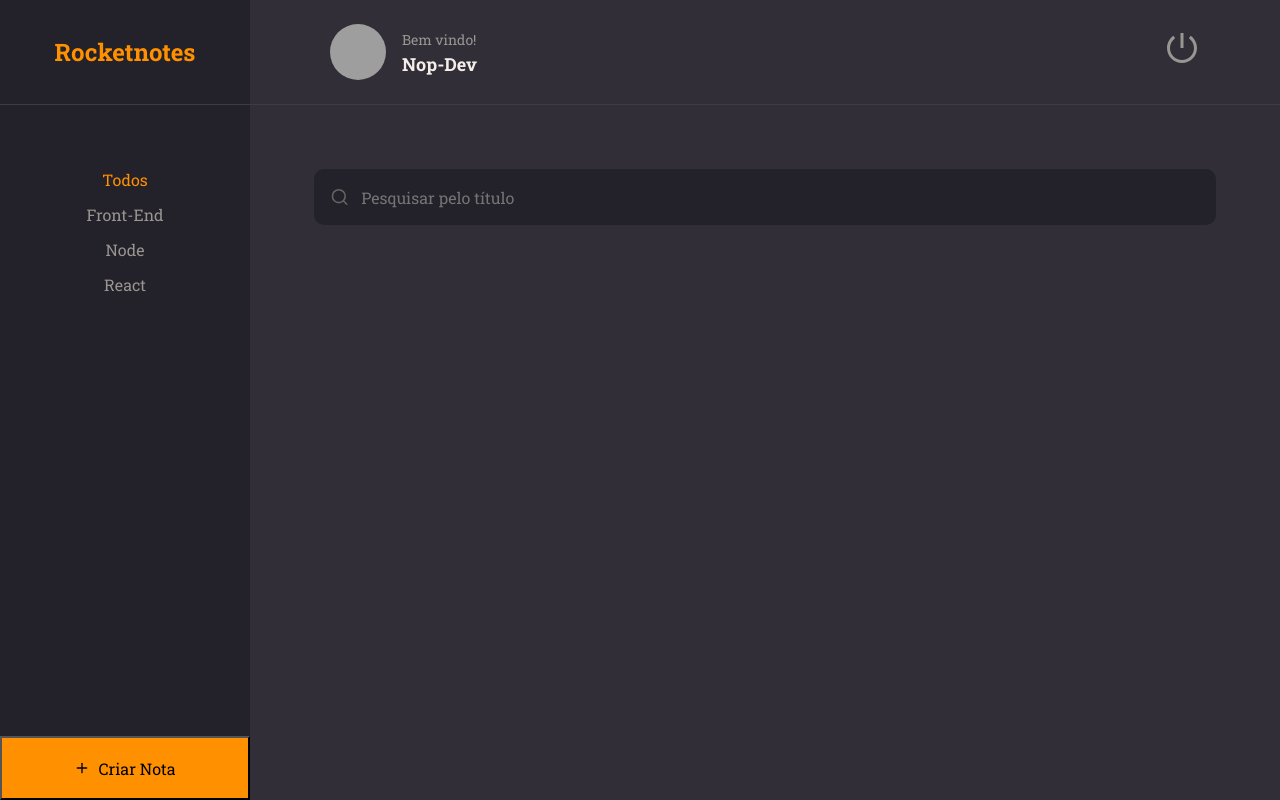
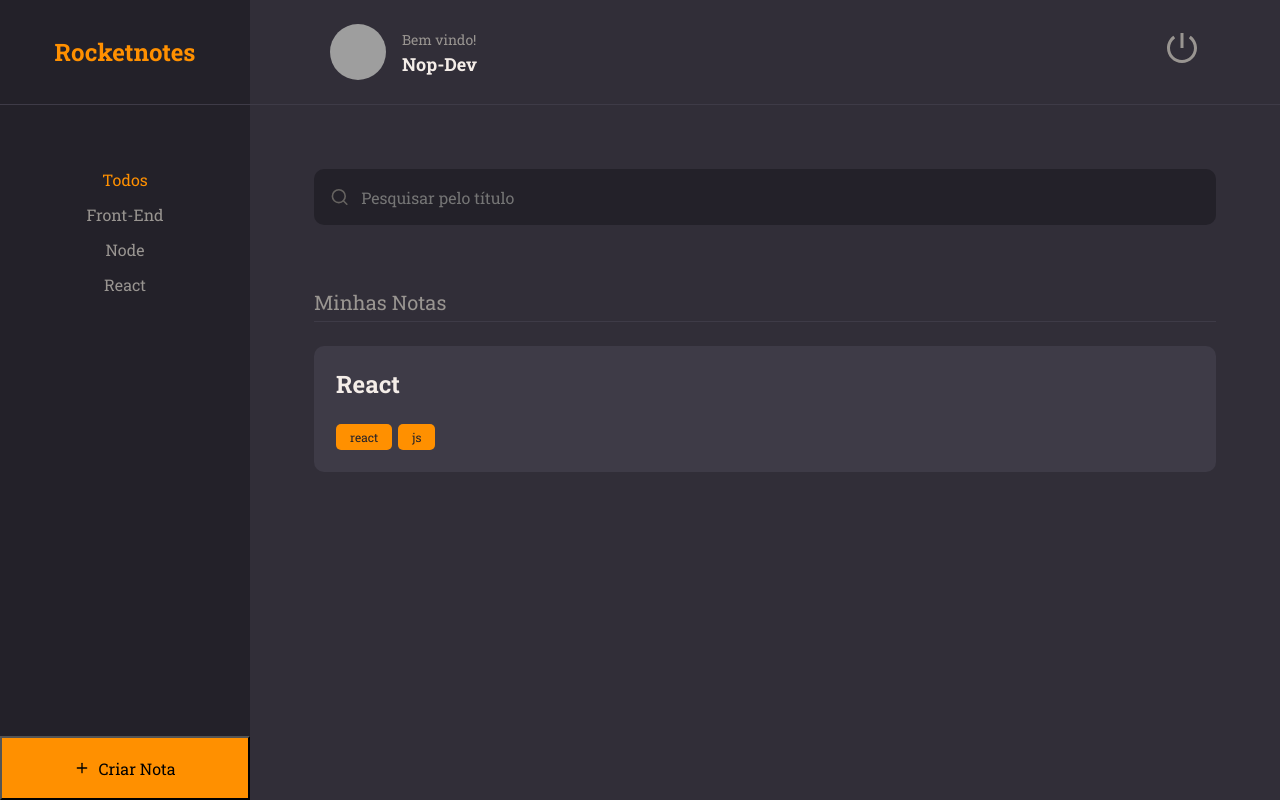
Before and after one commit to nop-dev/RocketNotes-React, a React (Vite) app: page / in a window 1280 px wide. Built offline with nearby package versions, Linux system fonts and the light colour scheme; grey boxes are pictures that could not be loaded.

Commit message:
feat: :sparkles: adiciona componente de notas e finaliza a página home (front-end)

```diff
--- /dev/null
+++ b/src/components/Note/index.jsx
@@ -0,0 +1,19 @@
+import { Container } from "./styles";
+import { Tag } from "../../components/Tags"
+
+export function Note({ data, ...rest}){
+    return (
+            <Container {...rest}>
+                <h1>{data.title}</h1>
+
+                {
+                    data.tags &&
+                    <footer>
+                    {
+                        data.tags.map(tag => <Tag key={tag.id} title={tag.name} />)
+                    }
+                    </footer>
+                }
+            </Container>
+    )
+};
--- /dev/null
+++ b/src/components/Note/styles.js
@@ -0,0 +1,26 @@
+import styled from "styled-components";
+
+export const Container = styled.div`
+    width: 100%;
+    background-color: ${({ theme }) => theme.COLORS.BACKGROUND_700 };
+
+    border: none;
+    border-radius: 10px;
+
+    padding: 22px;
+    margin-bottom: 16px;
+
+    > h1 {
+        flex: 1;
+        text-align: left;
+        font-weight: 700;
+        font-size: 24px;
+        color: ${({ theme }) => theme.COLORS.WHITE };
+    }
+
+    > footer {
+        width: 100%;
+        display: flex;
+        margin-top: 24px;
+    }
+`
--- a/src/pages/Home/index.jsx
+++ b/src/pages/Home/index.jsx
@@ -2,6 +2,8 @@
 import { Container, Brand, Menu, Search, Content, NewNote } from './styles'
 
 import { Header } from '../../components/Header'
+import { Section } from '../../components/Section'
+import { Note } from '../../components/Note';
 import { ButtonText } from '../../components/ButtonText'
 import { Input } from '../../components/Input';
 
@@ -22,11 +24,21 @@
       </Menu>
 
       <Search>
-        <Input placeholder="Pesquisar pelo título" icon={FiSearch } />
+        <Input placeholder="Pesquisar pelo título" icon={FiSearch} />
       </Search>
 
       <Content>
+        <Section title="Minhas Notas">
 
+          <Note data = {{
+            title:  "React",
+            tags: [
+                    { id: 1, name: 'react'},
+                    { id: 2, name: 'js'}
+                  ]
+          }} />
+
+        </Section>
       </Content>
 
       <NewNote>
--- a/src/pages/Home/styles.js
+++ b/src/pages/Home/styles.js
@@ -51,6 +51,8 @@
 
 export const Content = styled.div`
   grid-area: content;
+  padding: 0 64px;
+  overflow-y: auto;
 `;
 
 export const NewNote = styled.button`
```
